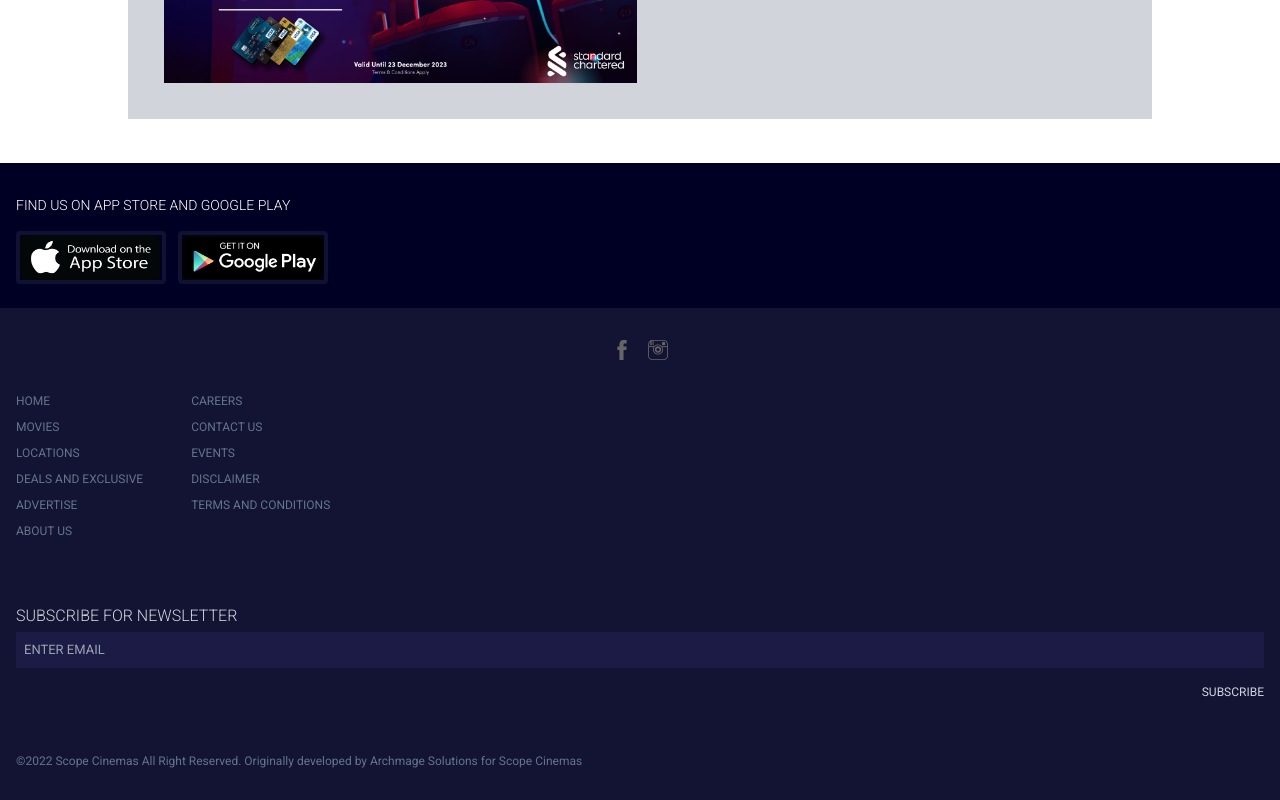
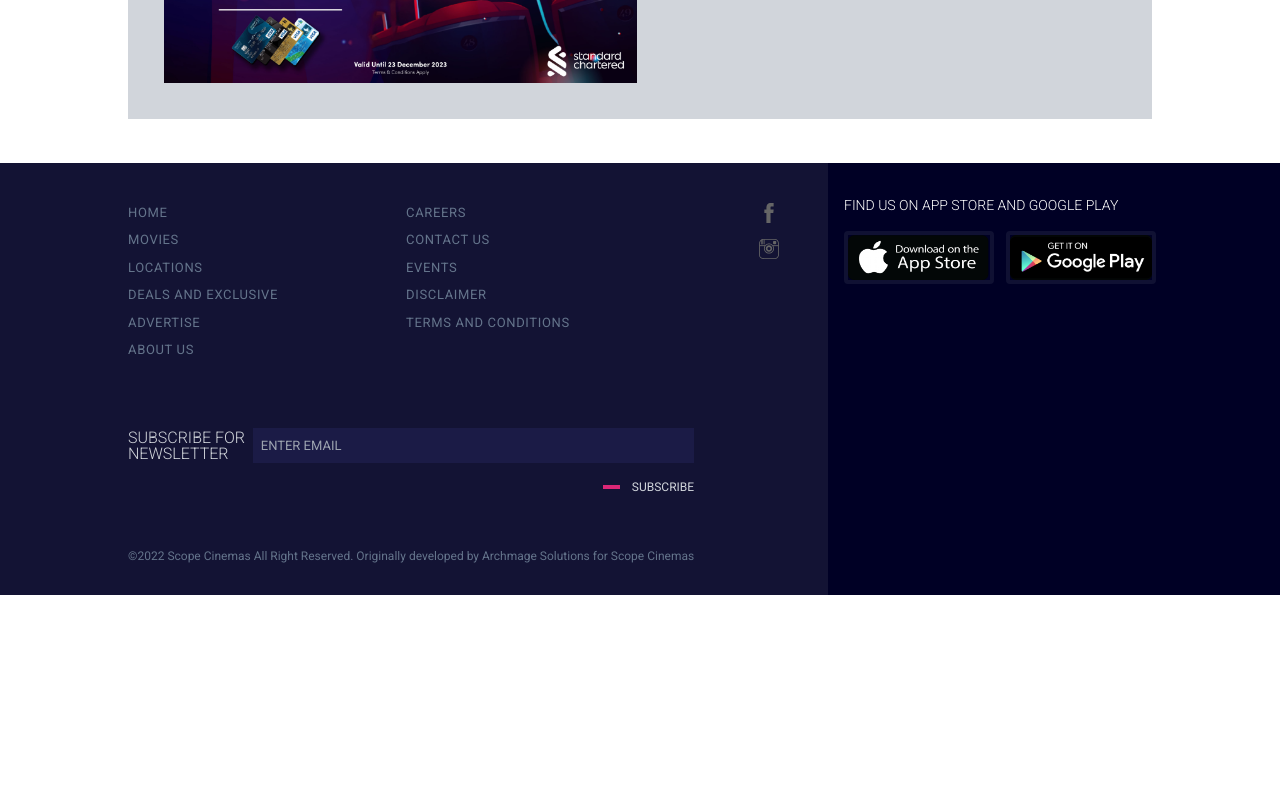
Before and after one commit to shehanrathnayake/scope-cinemas-web-design-clone-front-end-angular, an Angular app: page / in a window 1280 px wide. Shown: the part 3170-3970 px from the top of the page. After the commit the page ends 3765 px from the top, so only its background shows below. Built offline with nearby package versions, Linux system fonts and the light colour scheme.

Commit message:
Complete footer desktop mode

```diff
--- a/src/app/desktop-hero-section/desktop-hero-section.component.ts
+++ b/src/app/desktop-hero-section/desktop-hero-section.component.ts
@@ -4,8 +4,8 @@ import { Component } from '@angular/core';
   selector: 'app-desktop-hero-section',
   template: `
       <!--        Desktop hero section-->
-      <swiper-container class="mySwiper" pagination="true" pagination-clickable="true" space-between="0" effect="fade"
-                        loop="true" centered-slides="true" autoplay-delay="2500">
+      <swiper-container class="mySwiper" space-between="0" effect="fade"
+                        loop="true" centered-slides="true" autoplay-delay="3000">
 
           <swiper-slide>
               <div class="hero--desktop-wrapper-wrapper">
--- a/src/app/footer/footer.component.scss
+++ b/src/app/footer/footer.component.scss
@@ -1,25 +1,43 @@
-body {
+.footer {
   font-family: 'Roboto', sans-serif;
+  @apply lg:flex lg:flex-row-reverse lg:h-auto lg:w-full lg:mx-auto
+}
+
+.footer__img--download {
+  @apply flex gap-3 px-4 pb-6;
 }
 
 .footer__img--download img {
-  @apply border-4 border-gray-400 border-opacity-10 rounded
+  @apply border-4 border-gray-400 border-opacity-10 rounded w-[150px]
 }
 
-.footer__img--download img {
-  width: 150px;
+.footer__img--social {
+  @apply flex justify-center gap-4 py-8 lg:flex lg:flex-col lg:justify-start lg:items-center lg:flex-grow lg:p-0
 }
 
 .footer__img--social img {
-  width: 20px;
+  @apply w-[20px] cursor-pointer;
+
+  &:hover {
+    filter: brightness(200%);
+  }
+}
+
+.footer__section1 {
+  @apply lg:w-[324px];
 }
 
 .footer__section2 {
-  background-color: #131334;
+  @apply lg:pt-10 lg:w-[700px] lg:flex lg:flex-row-reverse lg:items-start lg:justify-between bg-[#131334];
+}
+
+.footer__sides {
+  width: calc((100% - 1024px)/2);
+  @apply lg:flex-grow hidden lg:block;
 }
 
 .footer__menu {
-  font-size: 12px;
+  @apply flex gap-12 lg:gap-32 text-slate-500 px-4 lg:ps-0 lg:tracking-wider text-[12px] lg:text-[13px]
 }
 
 .footer__menu li {
@@ -27,6 +45,26 @@ body {
 }
 
 .footer__form__input {
-  font-size: 13px;
-  background-color: #1b1b46;
+  @apply text-[13px] bg-[#1b1b46] placeholder-gray-400 p-2 w-full
 }
+
+.indicator {
+  @apply w-[17px] h-1 bg-pink-600;
+  transition: width 0.4s ease;
+}
+
+.footer__form--submit {
+  @apply flex justify-end items-center mt-4 gap-3;
+}
+
+.footer__form--submit:hover .indicator {
+  @apply w-[25px]
+}
+
+.footer__form--wrapper {
+  @apply px-4 lg:ps-0 mt-14 text-gray-300 lg:flex lg:items-start
+}
+
+.footer__form--heading {
+  @apply font-light lg:w-40 lg:leading-none lg:pt-1.5
+}
--- a/src/app/footer/footer.component.ts
+++ b/src/app/footer/footer.component.ts
@@ -3,18 +3,23 @@ import { Component } from '@angular/core';
 @Component({
   selector: 'app-footer',
   template: `
+      <div class="footer">
+          <div class="footer__sides"></div>
+          <div class="footer__section1">
               <h2 class="px-4 pt-8 pb-4 text-white font-light text-sm">FIND US ON APP STORE AND GOOGLE PLAY</h2>
-      <div class="footer__img--download flex gap-3 px-4 pb-6">
+              <div class="footer__img--download">
                   <img src="/assets/img/icons/apple-store.png" alt="">
                   <img src="/assets/img/icons/playstore.png" alt="">
               </div>
+          </div>
 
           <div class="footer__section2">
-          <div class="footer__img--social flex justify-center gap-4 py-8">
+              <div class="footer__img--social">
                   <img src="/assets/img/icons/facebook-gray.svg" alt="">
                   <img src="/assets/img/icons/instagram-gray.svg" alt="">
               </div>
-          <div class="footer__menu flex gap-12 text-slate-500 px-4">
+              <div>
+                  <div class="footer__menu">
                       <ul>
                           <li><a href="#">HOME</a></li>
                           <li><a href="#">MOVIES</a></li>
@@ -31,22 +36,27 @@ import { Component } from '@angular/core';
                           <li><a href="#">TERMS AND CONDITIONS</a></li>
                       </ul>
                   </div>
-          <div class="px-4 mt-14 text-gray-300">
-              <h2 class="font-light">SUBSCRIBE FOR NEWSLETTER</h2>
-              <form class="mt-1">
-                  <input class="footer__form__input placeholder-gray-400 p-2 w-full" type="email" placeholder="ENTER EMAIL">
-                  <div class="flex justify-end">
-                      <button class="text-xs mt-4" type="submit">SUBSCRIBE</button>
+                  <div class="footer__form--wrapper">
+                      <h2 class="footer__form--heading">SUBSCRIBE FOR NEWSLETTER</h2>
+                      <form class="mt-1 lg:w-full">
+                          <input class="footer__form__input" type="email" placeholder="ENTER EMAIL">
+                          <div class="footer__form--submit">
+                              <div class="indicator"></div>
+                              <button class="text-xs" type="submit">SUBSCRIBE</button>
                           </div>
                       </form>
                   </div>
 
-          <div class="px-4 mt-12 pb-7">
+                  <div class="px-4 lg:ps-0 mt-12 pb-7">
               <span class="text-xs text-slate-500 leading-none">
                   ©2022 Scope Cinemas All Right Reserved. Originally developed by <a href="https://archmage.lk" target="_blank">Archmage Solutions</a> for <a href="http://scopecinemas.com" target="_blank">Scope Cinemas</a>
               </span>
                   </div>
               </div>
+          </div>
+          <div class="footer__sides bg-[#131334]"></div>
+      </div>
+
   `,
   styleUrl: './footer.component.scss'
 })
```
Lines whose indentation alone changed are shown as unchanged.
